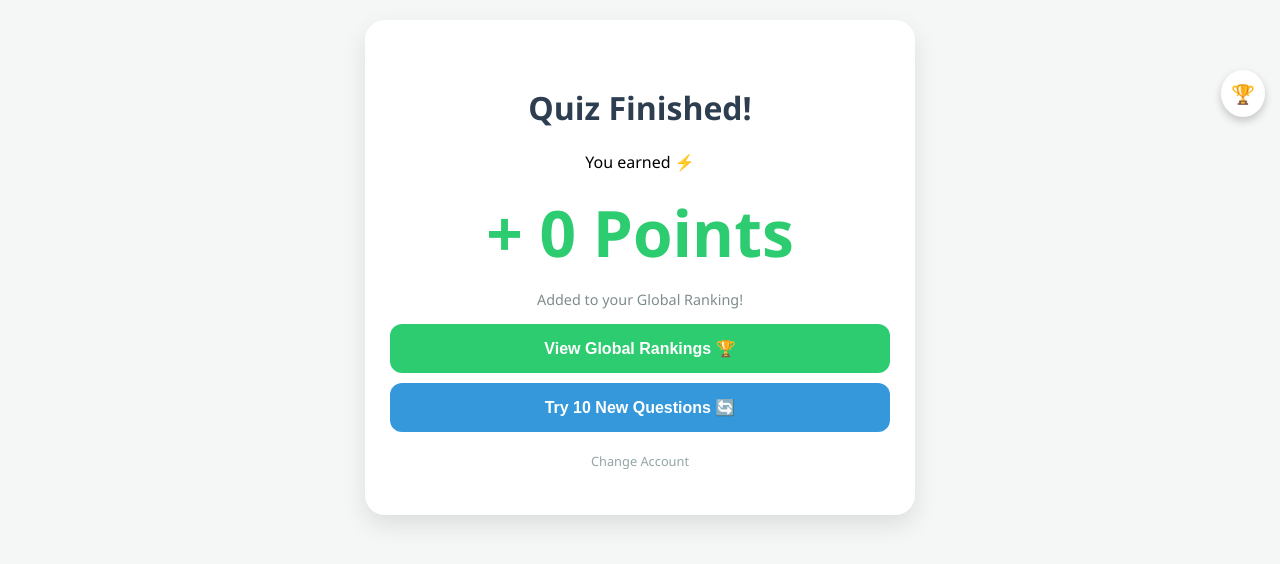
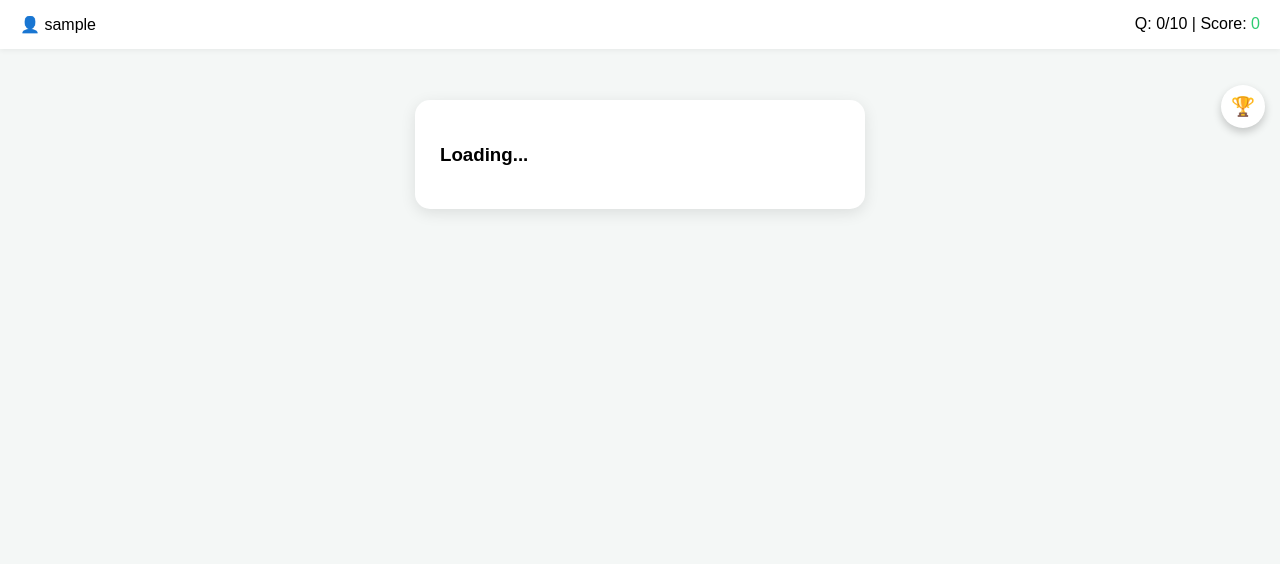
Before and after one commit to hackmego07-prog/python-quiz-live, a Flask app: template templates/quiz.html in a window 1280 px wide. Shown: the top 564 px of the page. Run offline with Flask 3, Linux system fonts and the light colour scheme; the template is opened without the code that fills it, so the values that code supplies are empty; the visitor is signed in with stand-in values (Sample User, id 1).

Commit message:
Update quiz.html

```diff
--- a/templates/quiz.html
+++ b/templates/quiz.html
@@ -1,257 +1,90 @@
 <!DOCTYPE html>
-<html lang="en">
+<html>
 <head>
-    <meta charset="UTF-8">
+    <title>Python Quiz</title>
     <meta name="viewport" content="width=device-width, initial-scale=1.0">
-    <title>Python Infinity Quiz</title>
     <style>
-        :root {
-            --primary: #3498db;
-            --success: #2ecc71;
-            --danger: #e74c3c;
-            --bg: #f4f7f6;
-            --dark: #2c3e50;
-        }
-        body {
-            font-family: 'Segoe UI', sans-serif;
-            background: var(--bg);
-            display: flex;
-            justify-content: center;
-            padding: 20px;
-            margin: 0;
-        }
+        :root { --primary: #3498db; --success: #2ecc71; --dark: #2c3e50; }
+        body { font-family: sans-serif; background: #f4f7f6; margin: 0; padding: 20px; }
+
+        /* 1. This pushes the box down to clear the stats header */
         #quiz-box {
+            margin-top: 80px;
             background: white;
             padding: 25px;
-            border-radius: 20px;
-            box-shadow: 0 10px 25px rgba(0,0,0,0.1);
-            width: 100%;
-            max-width: 500px;
+            border-radius: 15px;
+            box-shadow: 0 4px 15px rgba(0,0,0,0.1);
+            max-width: 400px;
+            margin-left: auto;
+            margin-right: auto;
         }
-        .header {
-            display: flex;
-            justify-content: space-between;
-            align-items: center;
-            border-bottom: 2px solid #f0f0f0;
-            padding-bottom: 15px;
-            margin-bottom: 20px;
+
+        .header { display: flex; justify-content: space-between; position: fixed; top: 0; left: 0; width: 100%; background: white; padding: 15px 20px; box-sizing: border-box; z-index: 999; box-shadow: 0 2px 5px rgba(0,0,0,0.05); }
+
+        /* 2. Moves trophy down so it doesn't block the score */
+        #leaderboard-icon {
+            position: fixed; top: 85px; right: 15px; z-index: 1000;
+            background: white; padding: 10px; border-radius: 50%;
+            box-shadow: 0 4px 8px rgba(0,0,0,0.2); cursor: pointer; font-size: 1.2rem;
         }
-        .user-info { font-weight: bold; color: var(--primary); }
-        .stats { font-size: 0.9rem; color: #7f8c8d; }
 
-        #question-text { font-size: 1.2rem; color: var(--dark); margin-bottom: 20px; min-height: 3em; }
+        .btn { display: block; width: 100%; padding: 15px; margin-top: 10px; border: none; border-radius: 8px; cursor: pointer; font-weight: bold; font-size: 1rem; color: white; background: var(--primary); }
 
-        .option-btn {
-            display: block;
-            width: 100%;
-            padding: 15px;
-            margin: 10px 0;
-            border: 2px solid #eee;
-            border-radius: 12px;
-            cursor: pointer;
-            background: white;
-            font-size: 1rem;
-            transition: all 0.2s ease;
-            text-align: left;
-            outline: none;
-        }
-        .option-btn:hover { border-color: var(--primary); background: #fcfcfc; }
-        .option-btn:disabled { cursor: not-allowed; opacity: 0.8; }
-
-        .final-card { text-align: center; padding: 20px 0; }
-        .score-big { font-size: 4rem; font-weight: bold; color: var(--success); margin: 10px 0; }
-
-        .nav-btn {
-            display: block;
-            width: 100%;
-            padding: 15px;
-            margin-top: 10px;
-            border: none;
-            border-radius: 12px;
-            color: white;
-            font-weight: bold;
-            text-decoration: none;
-            cursor: pointer;
-            font-size: 1rem;
-        }
+        /* Modal Styles */
+        #rankModal { display:none; position: fixed; z-index: 2000; left: 0; top: 0; width: 100%; height: 100%; background: rgba(0,0,0,0.8); backdrop-filter: blur(4px); }
+        .modal-card { margin: 15% auto; width: 90%; max-width: 350px; background: white; padding: 20px; border-radius: 15px; position: relative; }
+        .leaderboard-scroll { max-height: 300px; overflow-y: auto; margin-top: 15px; }
     </style>
 </head>
 <body>
-<div id="leaderboard-icon" onclick="openRankModal()" style="position: fixed; top: 70px; right: 15px; z-index: 1000; background: white; padding: 10px; border-radius: 50%; box-shadow: 0 4px 8px rgba(0,0,0,0.2); cursor: pointer; font-size: 1.2rem;">
-    🏆
+    <div class="header">
+        <div class="user-info">👤 {{ session['user'] }}</div>
+        <div class="stats">Q: <span id="q-count">0</span>/10 | Score: <span id="score-val" style="color:var(--success)">0</span></div>
     </div>
 
-<div id="rankModal" style="display:none; position: fixed; z-index: 2000; left: 0; top: 0; width: 100%; height: 100%; background-color: rgba(0,0,0,0.8); backdrop-filter: blur(5px);">
-    <div class="card" style="margin: 10% auto; width: 90%; max-width: 380px; position: relative; padding: 20px; border-radius: 15px; background: white;">
-        <span onclick="closeModal()" style="position: absolute; right: 15px; top: 10px; font-size: 30px; cursor: pointer; color: #7f8c8d;">&times;</span>
-        <h2 style="margin-top: 0;">Top 20 Global Rankers</h2>
-        <div id="modal-list" class="leaderboard-scroll" style="max-height: 400px; overflow-y: auto;">
-            <p>Loading the latest scores...</p>
-        </div>
+    <div id="leaderboard-icon" onclick="openRankModal()">🏆</div>
+
+    <div id="quiz-box">
+        <div id="game-ui">
+            <h3 id="question-text">Loading...</h3>
+            <div id="options-container"></div>
         </div>
     </div>
 
-<div id="quiz-box">
-    <div class="header">
-        <div class="user-info">👤 {{ username }}</div>
-        <div class="stats">
-            Q: <span id="q-count">0</span>/10 |
-            Score: <span id="score-val"
-
-   <body>
-    <div id="leaderboard-icon" onclick="openModal()">🏆</div>
-
-    <div id="quiz-box">
-        </div>
-</body>
-
-
-/* Position the trophy so it doesn't block the score */
-#leaderboard-icon {
-    top: 80px !important;
-    right: 10px !important;
-}
-
-
- style="color: var(--success);">0</span>
-        </div>
-    </div>
-
-    <div id="game-ui">
-        <h3 id="question-text">Loading the challenge...</h3>
-        <div id="options"></div>
+    <div id="rankModal">
+        <div class="modal-card">
+            <span onclick="closeRankModal()" style="position: absolute; right: 15px; top: 10px; font-size: 25px; cursor: pointer;">&times;</span>
+            <h2 style="margin-top:0">Top 20 Rankers</h2>
+            <div id="modal-content" class="leaderboard-scroll"></div>
         </div>
     </div>
 
     <script>
-     function openModal() {
+        let totalScore = 0;
+        // Logic for opening the trophy menu
+        function openRankModal() {
             document.getElementById("rankModal").style.display = "block";
-
-    // This fetches the top 20 list from the Python server we set up
-    fetch('/api/leaderboard')
-        .then(response => response.json())
-        .then(data => {
-            let html = '<table style="width:100%; border-collapse: collapse;">';
-            html += '<thead><tr><th style="text-align:left;">Rank</th><th style="text-align:left;">Player</th><th style="text-align:right;">Points</th></tr></thead><tbody>';
-            data.forEach((player, index) => {
-                html += `<tr style="border-bottom: 1px solid #eee;"><td style="padding: 10px 0;">#${index + 1}</td><td>${player[0]}</td><td style="text-align:right; font-weight:bold; color:#2ecc71;">${player[1]}</td></tr>`;
+            fetch('/api/leaderboard').then(res => res.json()).then(data => {
+                let table = '<table style="width:100%">';
+                data.forEach((p, i) => {
+                    table += `<tr><td>#${i+1}</td><td>${p[0]}</td><td style="text-align:right"><b>${p[1]}</b></td></tr>`;
                 });
-            html += '</tbody></table>';
-            document.getElementById("modal-list").innerHTML = html;
-        })
-        .catch(err => {
-            document.getElementById("modal-list").innerHTML = "Error loading rankings.";
+                document.getElementById("modal-content").innerHTML = table + '</table>';
             });
         }
+        function closeRankModal() { document.getElementById("rankModal").style.display = "none"; }
 
-function closeModal() {
-    document.getElementById("rankModal").style.display = "none";
+        // 3. Perfect center alignment for the finish screen
+        function finishQuiz() {
+            document.getElementById('quiz-box').innerHTML = `
+                <div style="text-align: center;">
+                    <h1>Quiz Finished!</h1>
+                    <p>You earned ⚡</p>
+                    <div style="font-size: 3rem; color: var(--success); font-weight: bold; margin: 10px 0;">+ ${totalScore} Points</div>
+                    <button onclick="window.location.href='/leaderboard'" class="btn" style="background: var(--success);">View Global Rankings 🏆</button>
+                    <button onclick="location.reload()" class="btn">Try 10 New Questions 🔄</button>
+                </div>`;
         }
-
-    // 1. RECEIVE RANDOM 10 QUESTIONS FROM FLASK
-    const questions = {{ questions|tojson }};
-    let currentIndex = 0;
-    let totalScore = 0;
-
-    const questionText = document.getElementById('question-text');
-    const optionsDiv = document.getElementById('options');
-    const qCount = document.getElementById('q-count');
-    const scoreVal = document.getElementById('score-val');
-
-    // 2. LOAD THE CURRENT QUESTION
-    function loadQuestion() {
-        if (currentIndex >= questions.length) {
-            finishQuiz();
-            return;
-        }
-
-        const qData = questions[currentIndex];
-
-        // Update Stats
-        qCount.innerText = (currentIndex + 1);
-        scoreVal.innerText = totalScore;
-
-        // Set Question Text
-        questionText.innerText = qData.question;
-
-        // Clear old options and Shuffle current ones
-        optionsDiv.innerHTML = '';
-        let shuffledOptions = [...qData.options].sort(() => Math.random() - 0.5);
-
-        shuffledOptions.forEach(opt => {
-            const btn = document.createElement('button');
-            btn.className = 'option-btn';
-            btn.innerText = opt;
-            btn.onclick = () => checkAnswer(btn, opt, qData.ans);
-            optionsDiv.appendChild(btn);
-        });
-    }
-
-    // 3. LOGIC FOR CLICKING AN ANSWER
-    function checkAnswer(selectedBtn, choice, correct) {
-        const allButtons = document.querySelectorAll('.option-btn');
-        allButtons.forEach(b => b.disabled = true); // Stop multiple clicks
-
-        if (choice === correct) {
-            selectedBtn.style.background = "var(--success)";
-            selectedBtn.style.color = "white";
-            selectedBtn.style.borderColor = "var(--success)";
-            totalScore += 10;
-        } else {
-            selectedBtn.style.background = "var(--danger)";
-            selectedBtn.style.color = "white";
-            selectedBtn.style.borderColor = "var(--danger)";
-
-            // Highlight the correct answer so user learns
-            allButtons.forEach(b => {
-                if(b.innerText === correct) {
-                    b.style.borderColor = "var(--success)";
-                    b.style.borderWidth = "3px";
-                }
-            });
-        }
-
-        // Wait 1.5 seconds before next question
-        setTimeout(() => {
-            currentIndex++;
-            loadQuestion();
-        }, 1500);
-    }
-
-    // 4. END GAME AND SAVE TO DATABASE
-    async function finishQuiz() {
-        // Save score to Flask via the /save_score route
-        await fetch('/save_score', {
-            method: 'POST',
-            headers: { 'Content-Type': 'application/json' },
-            body: JSON.stringify({ score: totalScore })
-        });
-
-        // Show Final UI
-        document.getElementById('quiz-box').innerHTML = `
-            <div class="final-card">
-                <h1 style="color: var(--dark);">Quiz Finished!</h1>
-                <p>You earned ⚡</p>
-<div class="score-big">+ ${totalScore} Points</div>
-<p style="font-size: 0.9rem; color: #7f8c8d;">Added to your Global Ranking!</p>
-
-
-                <button onclick="window.location.href='/leaderboard'" class="nav-btn" style="background: var(--success);">
-                    View Global Rankings 🏆
-                </button>
-
-                <button onclick="location.reload()" class="nav-btn" style="background: var(--primary);">
-                    Try 10 New Questions 🔄
-                </button>
-
-                <a href="/logout" style="display:block; margin-top:20px; color:#95a5a6; text-decoration:none; font-size:0.8rem;">Change Account</a>
-            </div>
-        `;
-    }
-
-    // Initialize
-    loadQuestion();
     </script>
-
 </body>
 </html>
```
Lines whose indentation alone changed are shown as unchanged.
